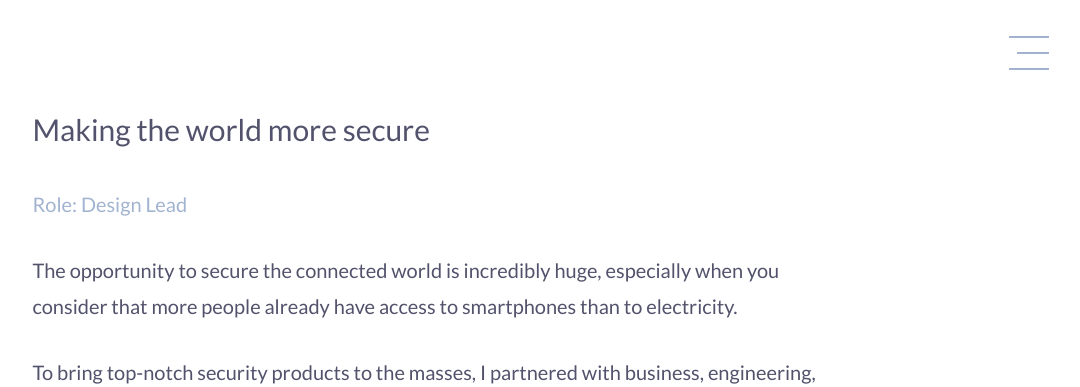
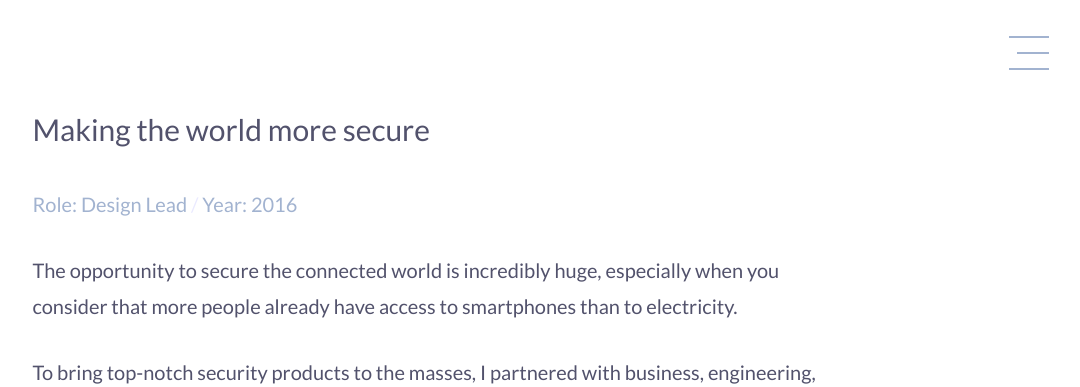
Before and after one commit to ericakatrak/ericakatrak.github.io, a Jekyll site: the page built from _posts/2016-09-07-lookout.md, in a window 1280 px wide. Shown: the top 387 px of the page, without its empty margins (198-1278 px from the left). Built offline with Jekyll 4.4.1, drawn with Linux system fonts in a browser that asks for light colours.

Commit message:
Update Lookout
add year

```diff
--- a/_posts/2016-09-07-lookout.md
+++ b/_posts/2016-09-07-lookout.md
@@ -6,7 +6,7 @@ alt: Lookout
 ---
 <section>
   <h1>{{ page.title }}</h1>
-  <p class="meta">Role: Design Lead</p>
+  <p class="meta">Role: Design Lead <span class="lt">/</span> Year: 2016</p>
   <p>The opportunity to secure the connected world is incredibly huge, especially when you consider that more people already have access to smartphones than to electricity.</p>
   <p>To bring top-notch security products to the masses, I partnered with business, engineering, and marketing groups to design, build, and launch a suite of mobile, enterprise-focused security apps - protecting sensitive personal and company data against malware, network attacks, vulnerabilities, and behavioral risks.</p>
 </section>
```
